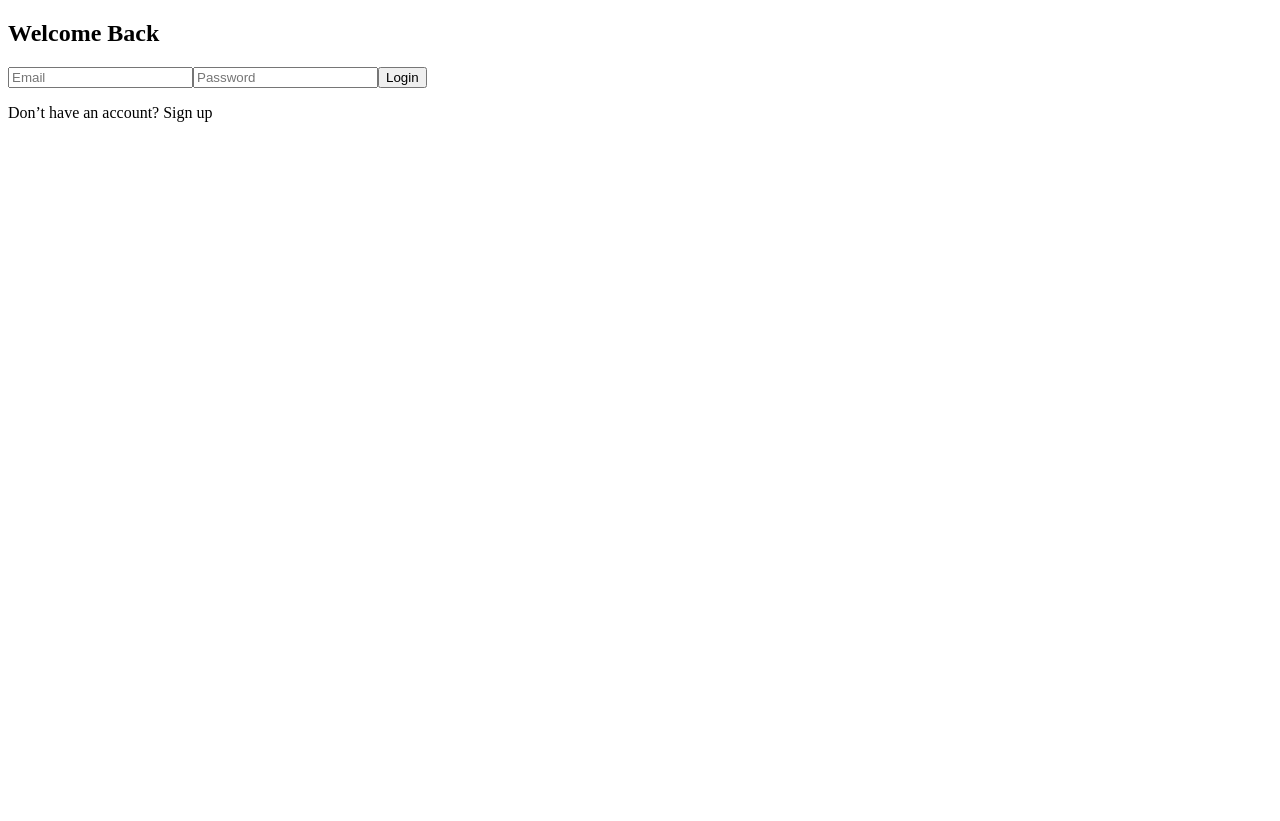
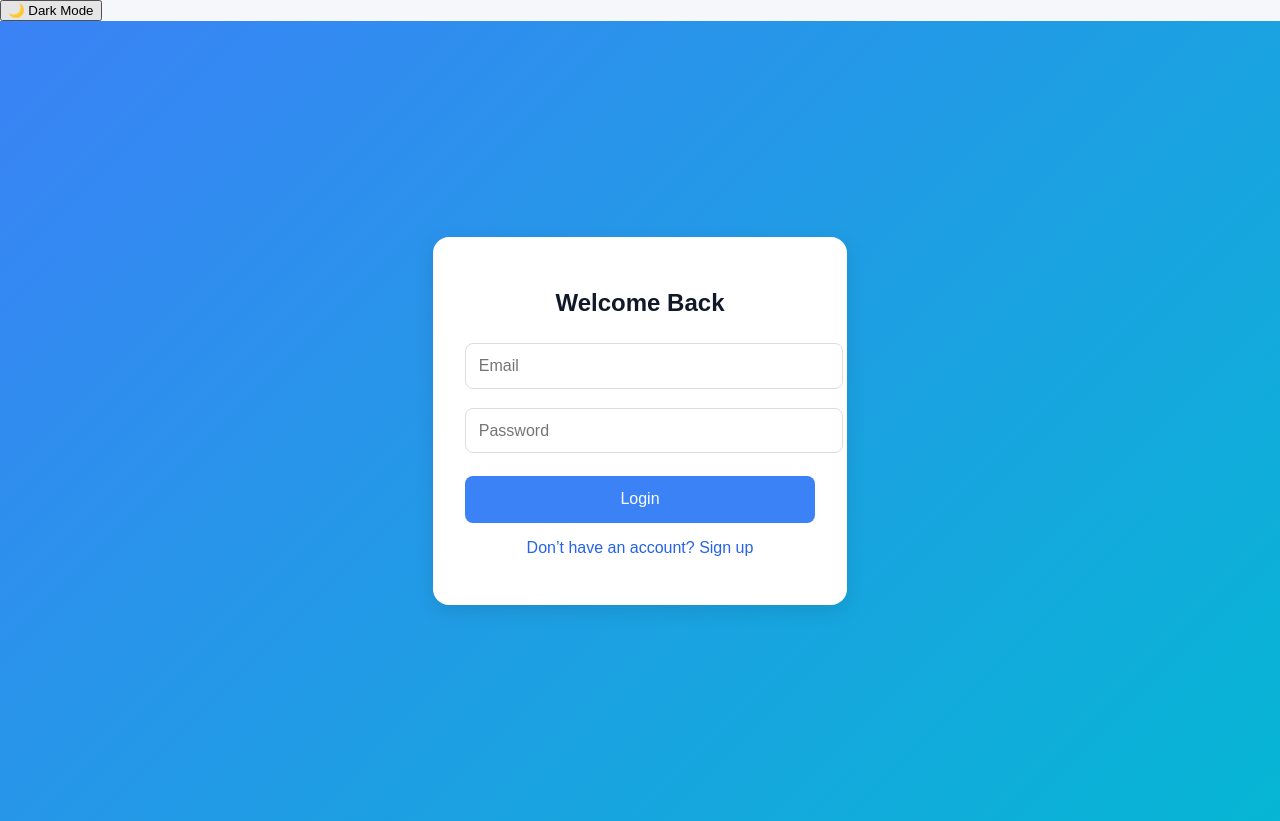
Before and after one commit to Great-Pittbul/chat-app, a React (Vite) app in the folder web-client/: page / in a window 1280 px wide. Before the commit the page ends 800 px from the top, so only its background shows below. Built offline with nearby package versions, Linux system fonts and the light colour scheme.

Commit message:
Update main.jsx

```diff
--- a/web-client/src/main.jsx
+++ b/web-client/src/main.jsx
@@ -3,30 +3,27 @@ import ReactDOM from "react-dom/client";
 import { BrowserRouter as Router, Routes, Route, Navigate } from "react-router-dom";
 import Auth from "./Auth";
 import Chat from "./Chat";
+import "./style.css"; // global styles
 
 function App() {
-  const [user, setUser] = useState(null);
-  const [loading, setLoading] = useState(true);
+  const [theme, setTheme] = useState(localStorage.getItem("theme") || "light");
+  const user = JSON.parse(localStorage.getItem("user"));
 
+  // Apply theme to <body>
   useEffect(() => {
-    try {
-      const storedUser = localStorage.getItem("user");
-      if (storedUser) {
-        setUser(JSON.parse(storedUser));
-      }
-    } catch (err) {
-      console.error("LocalStorage parse error:", err);
-    } finally {
-      setLoading(false);
-    }
-  }, []);
-
-  if (loading) return <div className="loading-screen">Loading...</div>;
+    document.body.setAttribute("data-theme", theme);
+    localStorage.setItem("theme", theme);
+  }, [theme]);
 
   return (
     <Router>
+      <div className="theme-toggle">
+        <button onClick={() => setTheme(theme === "light" ? "dark" : "light")}>
+          {theme === "light" ? "🌙 Dark Mode" : "☀️ Light Mode"}
+        </button>
+      </div>
       <Routes>
-        <Route path="/" element={!user ? <Auth /> : <Navigate to="/chat" />} />
+        <Route path="/" element={user ? <Navigate to="/chat" /> : <Auth />} />
         <Route path="/chat" element={user ? <Chat /> : <Navigate to="/" />} />
       </Routes>
     </Router>
```
